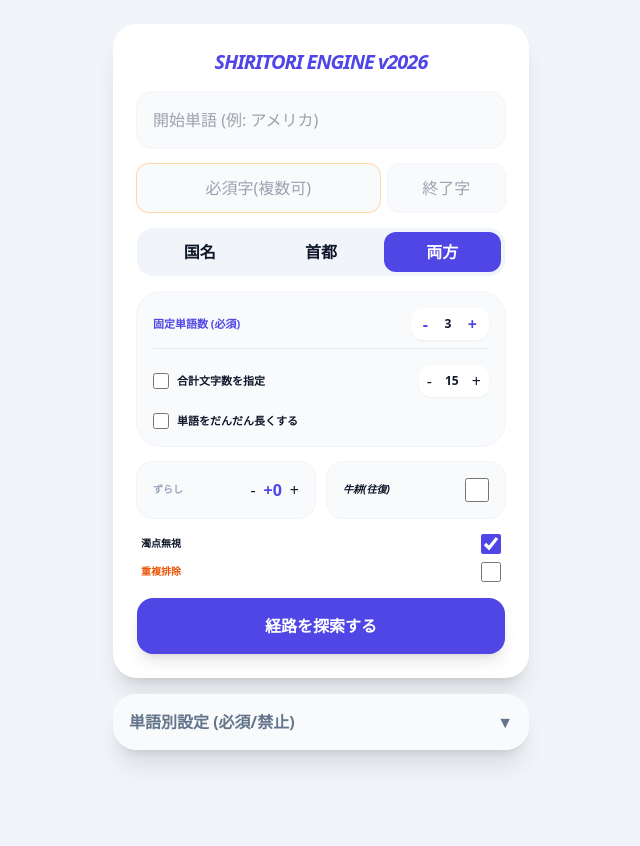
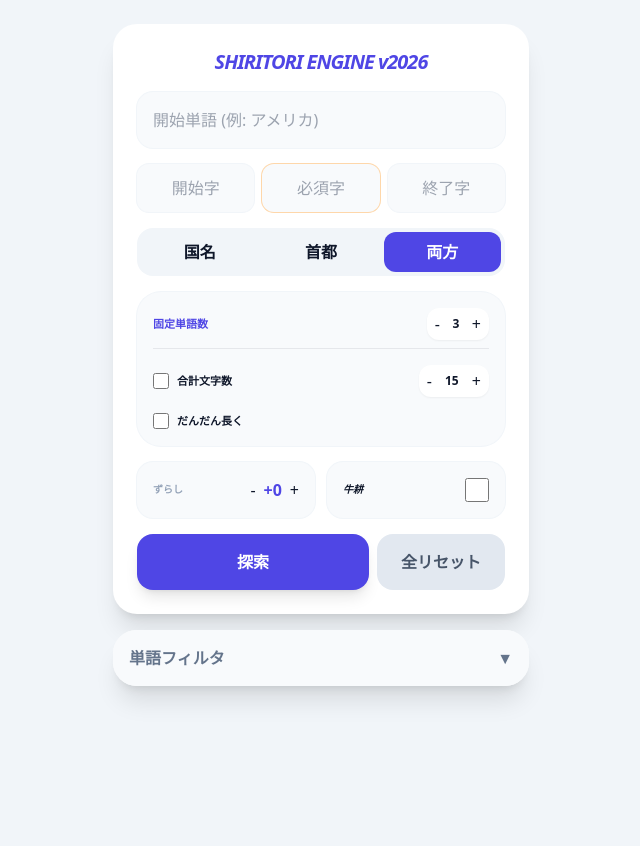
Before and after one commit to xjrstjrwvg-commits/pyongyang-, a Flask app: page / in a window 1280 px wide. Shown: the whole page, without its empty margins (319-959 px from the left). After the commit the page ends 701 px from the top, so only its background shows below. Run offline with Flask 3, Linux system fonts and the light colour scheme; some libraries are stand-ins or nearby versions.

Commit message:
index.html

```diff
--- a/templates/index.html
+++ b/templates/index.html
@@ -2,7 +2,7 @@
 <html lang="ja">
 <head>
     <meta charset="UTF-8">
-    <meta name="viewport" content="width=device-width, initial-scale=1.0, maximum-scale=1.0, user-scalable=no text-align: center">
+    <meta name="viewport" content="width=device-width, initial-scale=1.0, maximum-scale=1.0, user-scalable=no">
     <title>極・しりとり v2026</title>
     <script src="https://cdn.tailwindcss.com"></script>
     <style>
@@ -20,8 +20,8 @@
             <input id="sw" oninput="toK(this)" placeholder="開始単語 (例: アメリカ)" class="w-full p-4 bg-slate-50 rounded-2xl ring-1 ring-slate-100 outline-none">
 
             <div class="grid grid-cols-3 gap-2">
-                <input id="sc" oninput="toK(this)" placeholder="開始字" class="hidden p-3 bg-slate-50 rounded-xl text-center outline-none ring-1 ring-slate-100">
-                <input id="mc" oninput="toK(this)" placeholder="必須字(複数可)" class="col-span-2 p-3 bg-slate-50 rounded-xl text-center outline-none ring-1 ring-orange-200">
+                <input id="sc" oninput="toK(this)" placeholder="開始字" class="p-3 bg-slate-50 rounded-xl text-center outline-none ring-1 ring-slate-100">
+                <input id="mc" oninput="toK(this)" placeholder="必須字" class="p-3 bg-slate-50 rounded-xl text-center outline-none ring-1 ring-orange-200">
                 <input id="ec" oninput="toK(this)" placeholder="終了字" class="p-3 bg-slate-50 rounded-xl text-center outline-none ring-1 ring-slate-100">
             </div>
 
@@ -31,42 +31,35 @@
                 <button onclick="setCat('both')" id="cat-both" class="cat-btn tab-active text-[10px] font-bold py-2 rounded-xl">両方</button>
             </div>
 
-            <!-- 固定単語数 & 独立ルール -->
             <div class="bg-slate-50 p-4 rounded-3xl ring-1 ring-slate-100 space-y-4 text-left">
                 <div class="flex items-center justify-between border-b pb-2">
-                    <span class="text-[11px] font-black text-indigo-600">固定単語数 (必須)</span>
+                    <span class="text-[11px] font-black text-indigo-600">固定単語数</span>
                     <div class="flex items-center gap-2 bg-white px-2 py-1 rounded-xl shadow-sm">
-                        <button onclick="adjV('fixedLenVal', -1)" class="font-bold text-indigo-600 px-1">-</button>
-                        <span id="fixedLenVal" class="font-black text-xs w-4 text-center">3</span>
-                        <button onclick="adjV('fixedLenVal', 1)" class="font-bold text-indigo-600 px-1">+</button>
+                        <button onclick="adjV('fixedLenVal', -1)">-</button><span id="fixedLenVal" class="font-black text-xs w-4 text-center">3</span><button onclick="adjV('fixedLenVal', 1)">+</button>
                     </div>
                 </div>
-
                 <div class="flex items-center justify-between">
-                    <label class="flex items-center gap-2 cursor-pointer"><input type="checkbox" id="useTotalChars" class="w-4 h-4 accent-indigo-600"><span class="text-[11px] font-bold">合計文字数を指定</span></label>
+                    <label class="flex items-center gap-2 cursor-pointer"><input type="checkbox" id="useTotalChars" class="w-4 h-4 accent-indigo-600"><span class="text-[11px] font-bold">合計文字数</span></label>
                     <div class="flex items-center gap-2 bg-white px-2 py-1 rounded-xl shadow-sm"><button onclick="adjV('totalCharsVal', -1)">-</button><span id="totalCharsVal" class="font-black text-xs w-6 text-center">15</span><button onclick="adjV('totalCharsVal', 1)">+</button></div>
                 </div>
-
-                <label class="flex items-center gap-2 cursor-pointer"><input type="checkbox" id="useIncreasing" class="w-4 h-4 accent-indigo-600"><span class="text-[11px] font-bold">単語をだんだん長くする</span></label>
+                <label class="flex items-center gap-2 cursor-pointer"><input type="checkbox" id="useIncreasing" class="w-4 h-4 accent-indigo-600"><span class="text-[11px] font-bold">だんだん長く</span></label>
             </div>
 
             <div class="grid grid-cols-2 gap-3">
                 <div class="bg-slate-50 p-4 rounded-2xl ring-1 ring-slate-100 flex justify-between items-center"><span class="text-[10px] font-bold text-slate-400">ずらし</span>
                     <div class="flex items-center gap-2"><button onclick="adjS(-1)">-</button><span id="sDisp" class="font-black text-indigo-600">+0</span><button onclick="adjS(1)">+</button></div>
                 </div>
-                <label class="bg-slate-50 p-4 rounded-2xl ring-1 ring-slate-100 flex justify-between items-center text-[10px] font-bold italic"><span>牛耕(往復)</span><input type="checkbox" id="gk" class="w-6 h-6 accent-indigo-600"></label>
+                <label class="bg-slate-50 p-4 rounded-2xl ring-1 ring-slate-100 flex justify-between items-center text-[10px] font-bold italic italic"><span>牛耕</span><input type="checkbox" id="gk" class="w-6 h-6 accent-indigo-600"></label>
             </div>
 
-            <div class="space-y-2 px-1">
-                <label class="flex justify-between items-center text-[10px] font-bold"><span>濁点無視</span><input type="checkbox" id="vo" checked class="w-5 h-5 accent-indigo-600"></label>
-                <label class="flex justify-between items-center text-[10px] font-bold text-orange-600"><span>重複排除</span><input type="checkbox" id="ex" class="w-5 h-5 accent-orange-600"></label>
+            <div class="flex gap-2">
+                <button onclick="runSearch()" id="runBtn" class="flex-1 bg-indigo-600 text-white font-black py-4 rounded-2xl shadow-lg">探索</button>
+                <button onclick="resetAll()" class="px-6 bg-slate-200 text-slate-600 font-bold rounded-2xl">全リセット</button>
             </div>
-
-            <button onclick="runSearch()" id="runBtn" class="w-full bg-indigo-600 text-white font-black py-4 rounded-2xl shadow-lg">経路を探索する</button>
         </div>
 
         <div class="bg-white rounded-3xl shadow-xl overflow-hidden text-left">
-            <button onclick="toggleWords()" class="w-full p-4 flex justify-between items-center font-bold text-slate-500 bg-slate-50"><span>単語別設定 (必須/禁止)</span><span id="arrow">▼</span></button>
+            <button onclick="toggleWords()" class="w-full p-4 flex justify-between items-center font-bold text-slate-500 bg-slate-50"><span>単語フィルタ</span><span id="arrow">▼</span></button>
             <div id="wordBoard" class="hidden p-4 border-t"><input id="wordSearch" oninput="renderWordList()" placeholder="絞り込み..." class="w-full p-2 mb-3 bg-slate-100 rounded-lg text-xs outline-none"><div id="wordList" class="flex flex-wrap gap-1 max-h-48 overflow-y-auto"></div></div>
         </div>
 
@@ -84,29 +77,39 @@
         function setCat(c) { currentCat = c; document.querySelectorAll('.cat-btn').forEach(b => b.classList.remove('tab-active')); document.getElementById('cat-' + c).classList.add('tab-active'); }
         function toggleWords() { const b = document.getElementById('wordBoard'); b.classList.toggle('hidden'); document.getElementById('arrow').innerText = b.classList.contains('hidden') ? '▼' : '▲'; if(!b.classList.contains('hidden')) renderWordList(); }
 
+        function resetAll() {
+            document.querySelectorAll('input[type="text"], input[placeholder]').forEach(i => i.value = "");
+            document.querySelectorAll('input[type="checkbox"]').forEach(i => i.checked = false);
+            shiftCount = 0; document.getElementById('sDisp').innerText = "+0";
+            document.getElementById('fixedLenVal').innerText = "3";
+            wordConfigs = {}; renderWordList();
+            document.getElementById('results').innerHTML = "";
+            document.getElementById('resCount').innerText = "";
+        }
+
         function renderWordList() {
             const query = document.getElementById('wordSearch').value, container = document.getElementById('wordList'); container.innerHTML = '';
             allWords.forEach(w => { if (query && !w.includes(query)) return; const btn = document.createElement('button'); const state = wordConfigs[w] || 0; btn.className = `px-2 py-1 rounded-full text-[9px] font-bold border ${state==1?'word-must':state==2?'word-ban':'bg-white text-slate-500'}`; btn.innerText = w; btn.onclick = () => { wordConfigs[w] = (state + 1) % 3; renderWordList(); }; container.appendChild(btn); });
         }
 
         async function runSearch() {
-            const btn = document.getElementById('runBtn'); btn.disabled = true; btn.innerText = "探索中...";
+            const btn = document.getElementById('runBtn'); btn.disabled = true; btn.innerText = "...";
             const payload = {
-                start_word: document.getElementById('sw').value, must_char: document.getElementById('mc').value, category: currentCat, shift_count: shiftCount,
+                start_word: document.getElementById('sw').value, start_char: document.getElementById('sc').value, must_char: document.getElementById('mc').value, category: currentCat, shift_count: shiftCount,
                 fixed_len_val: parseInt(document.getElementById('fixedLenVal').innerText),
                 use_total_chars: document.getElementById('useTotalChars').checked, total_chars_val: parseInt(document.getElementById('totalCharsVal').innerText),
                 use_increasing: document.getElementById('useIncreasing').checked,
-                is_gyukou: document.getElementById('gk').checked, ignore_voiced: document.getElementById('vo').checked, exclude_conjugate: document.getElementById('ex').checked, word_configs: wordConfigs
+                is_gyukou: document.getElementById('gk').checked, word_configs: wordConfigs
             };
             const res = await fetch('/search', { method: 'POST', headers: {'Content-Type': 'application/json'}, body: JSON.stringify(payload) });
             const data = await res.json(), container = document.getElementById('results'); container.innerHTML = '';
             data.routes.forEach(route => {
                 const text = route.join(" → "), div = document.createElement('div');
                 div.className = "bg-white p-4 rounded-2xl shadow-sm flex flex-col gap-2";
-                div.innerHTML = `<div class="text-sm font-bold text-slate-700">${text}</div><div class="flex justify-between items-center text-[9px] text-slate-400"><span>計 ${route.join("").length}字 / ${route.length}語</span><button onclick="copy('${text}')" class="bg-indigo-50 text-indigo-600 px-2 py-1 rounded-md font-bold">コピー</button></div>`;
+                div.innerHTML = `<div class="text-sm font-bold text-slate-700">${text}</div><div class="flex justify-between items-center text-[9px] text-slate-400"><span>計 ${route.join("").length}字</span><button onclick="copy('${text}')" class="bg-indigo-50 text-indigo-600 px-2 py-1 rounded-md font-bold">コピー</button></div>`;
                 container.appendChild(div);
             });
-            document.getElementById('resCount').innerText = `${data.count} 件`; btn.disabled = false; btn.innerText = "経路を探索する";
+            document.getElementById('resCount').innerText = `${data.count} 件`; btn.disabled = false; btn.innerText = "探索";
         }
         function copy(t) { navigator.clipboard.writeText(t); alert("コピー！"); }
     </script>
```
